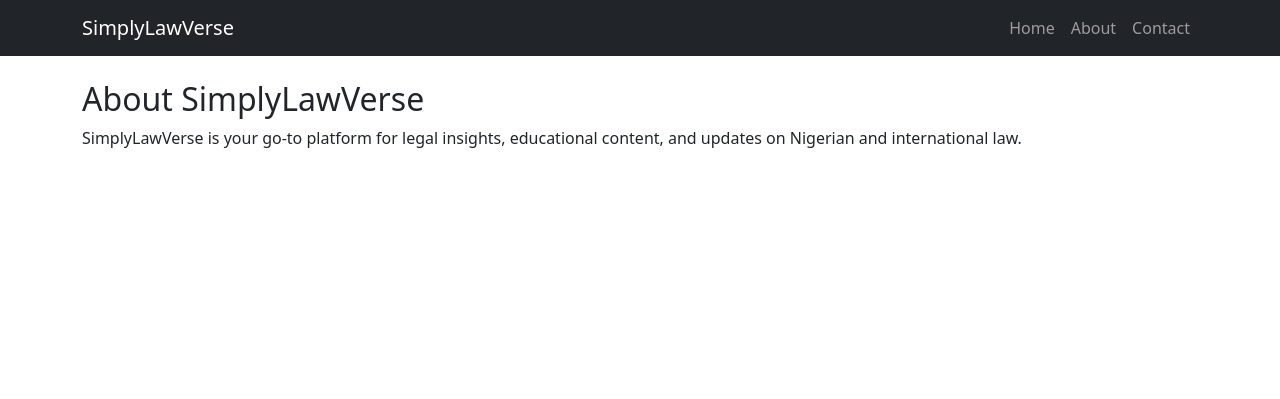
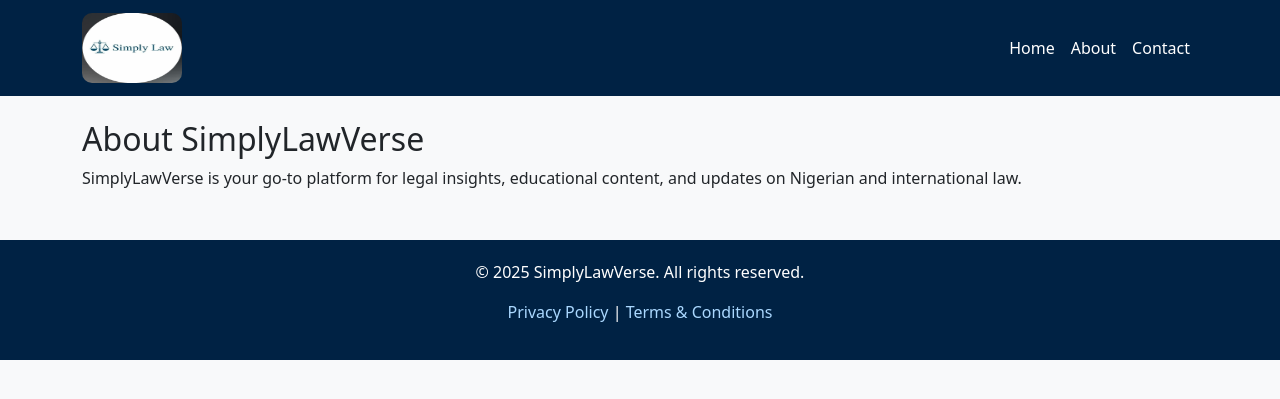
Before and after one commit to emmanuelayara/Simplylaw, a Flask app: page /about in a window 1280 px wide. Shown: the top 399 px of the page. Run offline with Flask 3, Linux system fonts and the light colour scheme.

Commit message:
initial commit

```diff
--- a/app/templates/layout.html
+++ b/app/templates/layout.html
@@ -3,13 +3,60 @@
 <head>
     <meta charset="UTF-8">
     <title>SimplyLawVerse</title>
-    <link rel="stylesheet" href="https://cdn.jsdelivr.net/npm/bootstrap@5.3.0/dist/css/bootstrap.min.css">
+    <meta name="viewport" content="width=device-width, initial-scale=1">
+
+    <!-- Bootstrap CSS -->
+    <link
+        href="https://cdn.jsdelivr.net/npm/bootstrap@5.3.0/dist/css/bootstrap.min.css"
+        rel="stylesheet">
+
+    <!-- Custom Styling -->
+    <style>
+        body {
+            background-color: #f8f9fa;
+        }
+
+        .navbar {
+            background-color: #002244; /* Dark blue */
+        }
+
+        .navbar-brand, .nav-link {
+            color: #ffffff !important;
+        }
+
+        .navbar-brand:hover, .nav-link:hover {
+            color: #aad8ff !important;
+        }
+
+        footer {
+            background-color: #002244;
+            color: #ffffff;
+            padding: 20px 0;
+            margin-top: 50px;
+        }
+
+        footer a {
+            color: #aad8ff;
+            text-decoration: none;
+        }
+
+        footer a:hover {
+            text-decoration: underline;
+        }
+    </style>
 </head>
 <body>
-    <nav class="navbar navbar-expand-lg navbar-dark bg-dark">
+
+    <!-- Navbar -->
+    <nav class="navbar navbar-expand-lg">
         <div class="container">
-            <a class="navbar-brand" href="/">SimplyLawVerse</a>
-            <div class="collapse navbar-collapse">
+            <a class="navbar-brand" href="/">
+                <img src="/static/logo.jpg" alt="Logo" style="height: 70px; width: 100px; border-radius: 10px;">
+            </a>
+            <button class="navbar-toggler text-white" type="button" data-bs-toggle="collapse" data-bs-target="#navbarNav">
+                <span class="navbar-toggler-icon text-white"></span>
+            </button>
+            <div class="collapse navbar-collapse" id="navbarNav">
                 <ul class="navbar-nav ms-auto">
                     <li class="nav-item"><a class="nav-link" href="/">Home</a></li>
                     <li class="nav-item"><a class="nav-link" href="/about">About</a></li>
@@ -19,16 +66,30 @@
         </div>
     </nav>
 
+    <!-- Flash messages and content -->
     <div class="container mt-4">
         {% with messages = get_flashed_messages(with_categories=true) %}
-          {% if messages %}
-            {% for category, message in messages %}
-              <div class="alert alert-{{ category }}">{{ message }}</div>
-            {% endfor %}
-          {% endif %}
+            {% if messages %}
+                {% for category, message in messages %}
+                    <div class="alert alert-{{ category }}">{{ message }}</div>
+                {% endfor %}
+            {% endif %}
         {% endwith %}
 
         {% block content %}{% endblock %}
     </div>
+
+    <!-- Footer -->
+    <footer class="text-center">
+        <div class="container">
+            <p>&copy; {{ current_year or '2025' }} SimplyLawVerse. All rights reserved.</p>
+            <p><a href="/privacy-policy">Privacy Policy</a> | <a href="/terms">Terms & Conditions</a></p>
+        </div>
+    </footer>
+
+    <!-- Bootstrap JS Bundle -->
+    <script
+        src="https://cdn.jsdelivr.net/npm/bootstrap@5.3.0/dist/js/bootstrap.bundle.min.js">
+    </script>
 </body>
 </html>
```
Also changed, not shown: static/logo.jpg (added).
